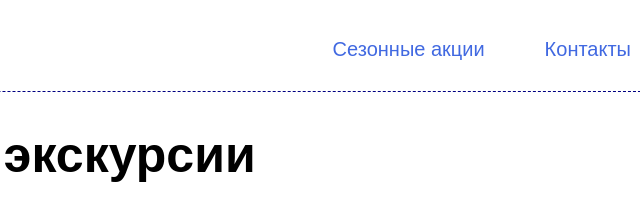
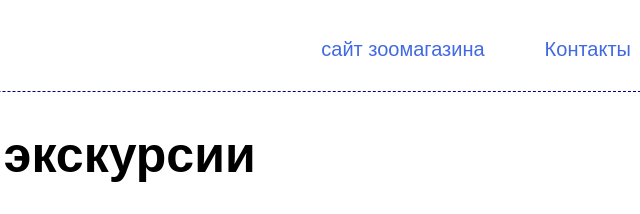
Before and after one commit to gghrrjfvn/main, a plain HTML site: page index.html in a window 1280 px wide. Shown: the top 214 px of the page, 611-1251 px from the left. Drawn offline with Linux system fonts and the light colour scheme.

Commit message:
Update index.html

```diff
--- a/index.html
+++ b/index.html
@@ -4,7 +4,7 @@
     <link rel="stylesheet" href="style.css"></head>
     <body>
         <nav>
-            <a href="">Сезонные акции</a>
+            <a href="siteZOO/index.html">сайт зоомагазина</a>
             <a href="">Контакты</a>
         </nav>
         <main>
```
